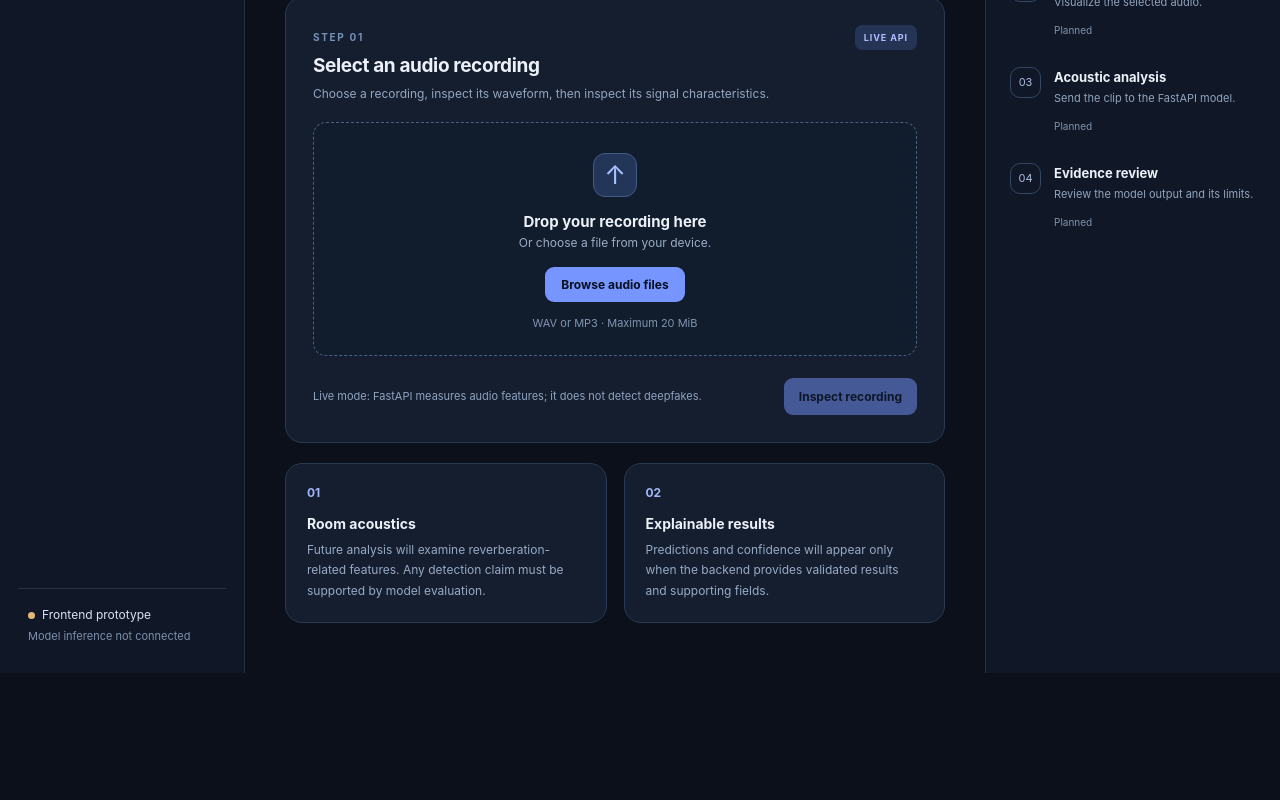
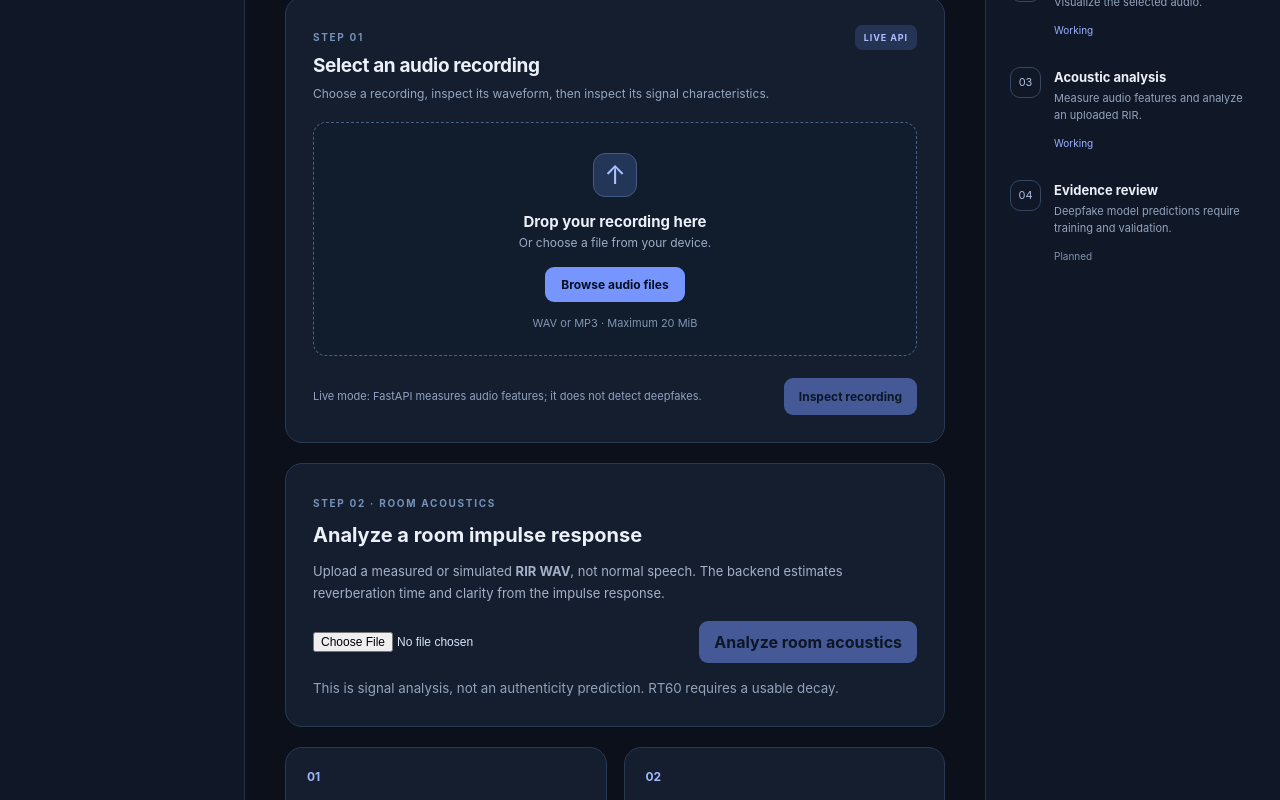
Before and after one commit to AkashTheSciGuy/AcousticSpace, a React (Vite) app in the folder frontend/: page / in a window 1280 px wide. Shown: the part 300-1100 px from the top of the page. Before the commit the page ends 973 px from the top, so only its background shows below. Built offline with nearby package versions, Linux system fonts and the light colour scheme; no server answers.

Commit message:
feat(frontend): add RIR analysis interface

```diff
--- a/frontend/src/App.tsx
+++ b/frontend/src/App.tsx
@@ -1,11 +1,12 @@
 import AudioUpload from './components/AudioUpload'
+import RirAnalyzer from './components/RirAnalyzer'
 import './App.css'
 
 const pipelineSteps = [
-  { number: '01', title: 'Audio intake', description: 'Choose and validate a recording.', status: 'In progress' },
-  { number: '02', title: 'Waveform preview', description: 'Visualize the selected audio.', status: 'Planned' },
-  { number: '03', title: 'Acoustic analysis', description: 'Send the clip to the FastAPI model.', status: 'Planned' },
-  { number: '04', title: 'Evidence review', description: 'Review the model output and its limits.', status: 'Planned' },
+  { number: '01', title: 'Audio intake', description: 'Choose and validate a recording.', status: 'Working' },
+  { number: '02', title: 'Waveform preview', description: 'Visualize the selected audio.', status: 'Working' },
+  { number: '03', title: 'Acoustic analysis', description: 'Measure audio features and analyze an uploaded RIR.', status: 'Working' },
+  { number: '04', title: 'Evidence review', description: 'Deepfake model predictions require training and validation.', status: 'Planned' },
 ] as const
 
 function App() {
@@ -19,7 +20,6 @@ function App() {
             <span>Audio forensics workspace</span>
           </div>
         </div>
-
         <div className="sidebar-section">
           <span className="section-label">WORKSPACE</span>
           <div className="active-page" aria-current="page">
@@ -27,20 +27,17 @@ function App() {
             Analysis dashboard
           </div>
         </div>
-
         <div className="sidebar-footer">
           <span className="environment-dot" aria-hidden="true" />
           Frontend prototype
           <small>Model inference not connected</small>
         </div>
       </aside>
-
       <main className="main-content">
         <header className="topbar">
           <span>AcousticSpace / Dashboard</span>
-          <span className="version">Prototype v0.1</span>
+          <span className="version">Prototype v0.2</span>
         </header>
-
         <section className="intro" aria-labelledby="page-title">
           <div className="eyebrow"><span aria-hidden="true" /> AUDIO FORENSICS</div>
           <h1 id="page-title">Analyze the space behind the sound.</h1>
@@ -49,29 +46,21 @@ function App() {
             contains evidence of manipulation. Start by selecting an audio file.
           </p>
         </section>
-
         <AudioUpload />
-
+        <RirAnalyzer />
         <section className="info-grid" aria-label="Project information">
           <article className="info-card">
             <div className="info-card-icon" aria-hidden="true">01</div>
             <h2>Room acoustics</h2>
-            <p>
-              Future analysis will examine reverberation-related features. Any detection
-              claim must be supported by model evaluation.
-            </p>
+            <p>RIR analysis measures RT60, clarity and approximate direct/reverberant energy ratio from impulse-response files, not ordinary speech.</p>
           </article>
           <article className="info-card">
             <div className="info-card-icon" aria-hidden="true">02</div>
             <h2>Explainable results</h2>
-            <p>
-              Predictions and confidence will appear only when the backend provides
-              validated results and supporting fields.
-            </p>
+            <p>Predictions and confidence will appear only when a trained model is integrated and evaluated against held-out data.</p>
           </article>
         </section>
       </main>
-
       <aside className="right-panel" aria-label="Development progress">
         <span className="section-label">DEVELOPMENT ROADMAP</span>
         <h2>Analysis pipeline</h2>
@@ -83,9 +72,7 @@ function App() {
               <div>
                 <h3>{step.title}</h3>
                 <p>{step.description}</p>
-                <span className={step.status === 'In progress' ? 'step-status progress' : 'step-status'}>
-                  {step.status}
-                </span>
+                <span className={step.status === 'Working' ? 'step-status progress' : 'step-status'}>{step.status}</span>
               </div>
             </li>
           ))}
--- /dev/null
+++ b/frontend/src/components/RirAnalyzer.css
@@ -0,0 +1,18 @@
+.rir-card { margin-top: 20px; padding: 27px; border: 1px solid #293951; border-radius: 17px; background: #141e2e; }
+.rir-card h2 { margin: 12px 0 8px; font-size: 20px; }
+.rir-description { color: #a3b1c9; font-size: 13px; line-height: 1.7; }
+.rir-controls { display: flex; flex-wrap: wrap; align-items: center; gap: 12px; margin-top: 17px; }
+.rir-controls input { flex: 1; min-width: 180px; max-width: 100%; color: #d7e5fa; font-size: 12px; }
+.rir-controls button { border: 0; border-radius: 9px; background: #7695ff; color: #07101f; padding: 11px 15px; font-weight: 700; cursor: pointer; }
+.rir-controls button:disabled { opacity: .5; cursor: not-allowed; }
+.rir-filename { color: #9bb0ca; font-size: 12px; overflow-wrap: anywhere; }
+.rir-error { padding: 12px; border: 1px solid #9c5768; border-radius: 9px; color: #ffc4ce; background: #452632; font-size: 12px; }
+.rir-results { margin-top: 18px; padding: 16px; border: 1px solid #357b71; border-radius: 10px; background: #142e2d; color: #bdece2; }
+.rir-results h3 { margin: 0 0 12px; font-size: 15px; }
+.rir-results p, .rir-results small { font-size: 12px; line-height: 1.6; color: #c4dedb; }
+.rir-metrics { display: grid; grid-template-columns: repeat(auto-fit, minmax(135px, 1fr)); gap: 10px; }
+.rir-metrics > div { padding: 11px; background: #102524; border: 1px solid #32605d; border-radius: 8px; display: flex; flex-direction: column; gap: 6px; }
+.rir-metrics span { color: #aac8c3; font-size: 10px; }
+.rir-metrics strong { color: #e0fff4; font-size: 14px; }
+.rir-note { display: block; margin-top: 15px; color: #91a3bc; line-height: 1.6; }
+@media (max-width: 700px) { .rir-card { padding: 17px; } }
--- /dev/null
+++ b/frontend/src/components/RirAnalyzer.tsx
@@ -0,0 +1,139 @@
+import { useEffect, useRef, useState } from 'react'
+import type { ChangeEvent } from 'react'
+import './RirAnalyzer.css'
+
+type Metrics = {
+  onset_seconds: number
+  rt60_t20_seconds: number | null
+  clarity_c50_db: number | null
+  direct_to_reverberant_ratio_db: number | null
+  decay_fit_r_squared: number | null
+  sample_rate_hz: number
+  analysis_duration_seconds: number
+}
+
+type Result = {
+  status: 'analyzed'
+  filename: string
+  message: string
+  input_type: 'room_impulse_response'
+  metrics: Metrics
+  limitations: string[]
+}
+
+const MAX_BYTES = 20 * 1024 * 1024
+
+function isResult(value: unknown): value is Result {
+  if (!value || typeof value !== 'object') return false
+  const data = value as Record<string, unknown>
+  if (data.status !== 'analyzed' || data.input_type !== 'room_impulse_response' ||
+      typeof data.filename !== 'string' || typeof data.message !== 'string' ||
+      !Array.isArray(data.limitations) || !data.limitations.every(x => typeof x === 'string') ||
+      !data.metrics || typeof data.metrics !== 'object') return false
+  const m = data.metrics as Record<string, unknown>
+  const required = ['onset_seconds', 'sample_rate_hz', 'analysis_duration_seconds']
+  const optional = ['rt60_t20_seconds', 'clarity_c50_db', 'direct_to_reverberant_ratio_db', 'decay_fit_r_squared']
+  return required.every(k => typeof m[k] === 'number' && Number.isFinite(m[k])) &&
+    optional.every(k => m[k] === null || (typeof m[k] === 'number' && Number.isFinite(m[k])))
+}
+
+function numberOrUnavailable(value: number | null, unit = ''): string {
+  return value === null ? 'Not estimable' : `${value.toFixed(unit === ' s' ? 3 : 2)}${unit}`
+}
+
+export default function RirAnalyzer() {
+  const inputRef = useRef<HTMLInputElement>(null)
+  const abortRef = useRef<AbortController | null>(null)
+  const [file, setFile] = useState<File | null>(null)
+  const [result, setResult] = useState<Result | null>(null)
+  const [loading, setLoading] = useState(false)
+  const [error, setError] = useState<string | null>(null)
+
+  useEffect(() => () => abortRef.current?.abort(), [])
+
+  function chooseFile(event: ChangeEvent<HTMLInputElement>): void {
+    abortRef.current?.abort()
+    setLoading(false)
+    setResult(null)
+    setError(null)
+    const selected = event.target.files?.[0]
+    event.target.value = ''
+    if (!selected) return
+    if (!selected.name.toLowerCase().endsWith('.wav')) {
+      setFile(null)
+      setError('Choose a WAV impulse-response recording.')
+    } else if (selected.size === 0 || selected.size > MAX_BYTES) {
+      setFile(null)
+      setError('RIR must be nonempty and at most 20 MiB.')
+    } else {
+      setFile(selected)
+    }
+  }
+
+  async function analyze(): Promise<void> {
+    if (!file || loading) return
+    const controller = new AbortController()
+    abortRef.current = controller
+    setLoading(true)
+    setError(null)
+    setResult(null)
+    const timeout = window.setTimeout(() => controller.abort(), 30000)
+    try {
+      const form = new FormData()
+      form.append('file', file, file.name)
+      const response = await fetch('/api/rir/analyze', { method: 'POST', body: form, signal: controller.signal })
+      const data: unknown = await response.json()
+      if (!response.ok) {
+        const detail = data && typeof data === 'object' && 'detail' in data ? (data as { detail: unknown }).detail : null
+        throw new Error(typeof detail === 'string' ? detail : `RIR analysis failed (HTTP ${response.status}).`)
+      }
+      if (!isResult(data)) throw new Error('The server returned an invalid RIR response.')
+      if (abortRef.current === controller) setResult(data)
+    } catch (cause) {
+      if (abortRef.current === controller) {
+        setError(controller.signal.aborted ? 'RIR request cancelled or timed out.' :
+          cause instanceof Error ? cause.message : 'Could not analyze RIR.')
+      }
+    } finally {
+      window.clearTimeout(timeout)
+      if (abortRef.current === controller) {
+        setLoading(false)
+        abortRef.current = null
+      }
+    }
+  }
+
+  return (
+    <section className="rir-card" aria-labelledby="rir-title">
+      <span className="section-label">STEP 02 · ROOM ACOUSTICS</span>
+      <h2 id="rir-title">Analyze a room impulse response</h2>
+      <p className="rir-description">
+        Upload a measured or simulated <strong>RIR WAV</strong>, not normal speech.
+        The backend estimates reverberation time and clarity from the impulse response.
+      </p>
+      <div className="rir-controls">
+        <input ref={inputRef} type="file" accept=".wav,audio/wav" onChange={chooseFile} aria-label="Choose impulse-response WAV" />
+        <button type="button" onClick={() => { void analyze() }} disabled={!file || loading}>
+          {loading ? 'Analyzing…' : 'Analyze room acoustics'}
+        </button>
+      </div>
+      {file && <p className="rir-filename">Selected: {file.name}</p>}
+      {error && <p role="alert" className="rir-error">{error}</p>}
+      {result && (
+        <div className="rir-results" role="status">
+          <h3>RIR measurements</h3>
+          <div className="rir-metrics">
+            <div><span>RT60 (T20 estimate)</span><strong>{numberOrUnavailable(result.metrics.rt60_t20_seconds, ' s')}</strong></div>
+            <div><span>Clarity (C50)</span><strong>{numberOrUnavailable(result.metrics.clarity_c50_db, ' dB')}</strong></div>
+            <div><span>Approx. direct/reverb ratio</span><strong>{numberOrUnavailable(result.metrics.direct_to_reverberant_ratio_db, ' dB')}</strong></div>
+            <div><span>Decay fit R²</span><strong>{numberOrUnavailable(result.metrics.decay_fit_r_squared)}</strong></div>
+            <div><span>Sample rate</span><strong>{result.metrics.sample_rate_hz.toLocaleString()} Hz</strong></div>
+          </div>
+          <p>{result.message}</p>
+          <small>{result.limitations.join(' ')}</small>
+        </div>
+      )}
+      <small className="rir-note">This is signal analysis, not an authenticity prediction. RT60 requires a usable decay.</small>
+    </section>
+  )
+}
```
